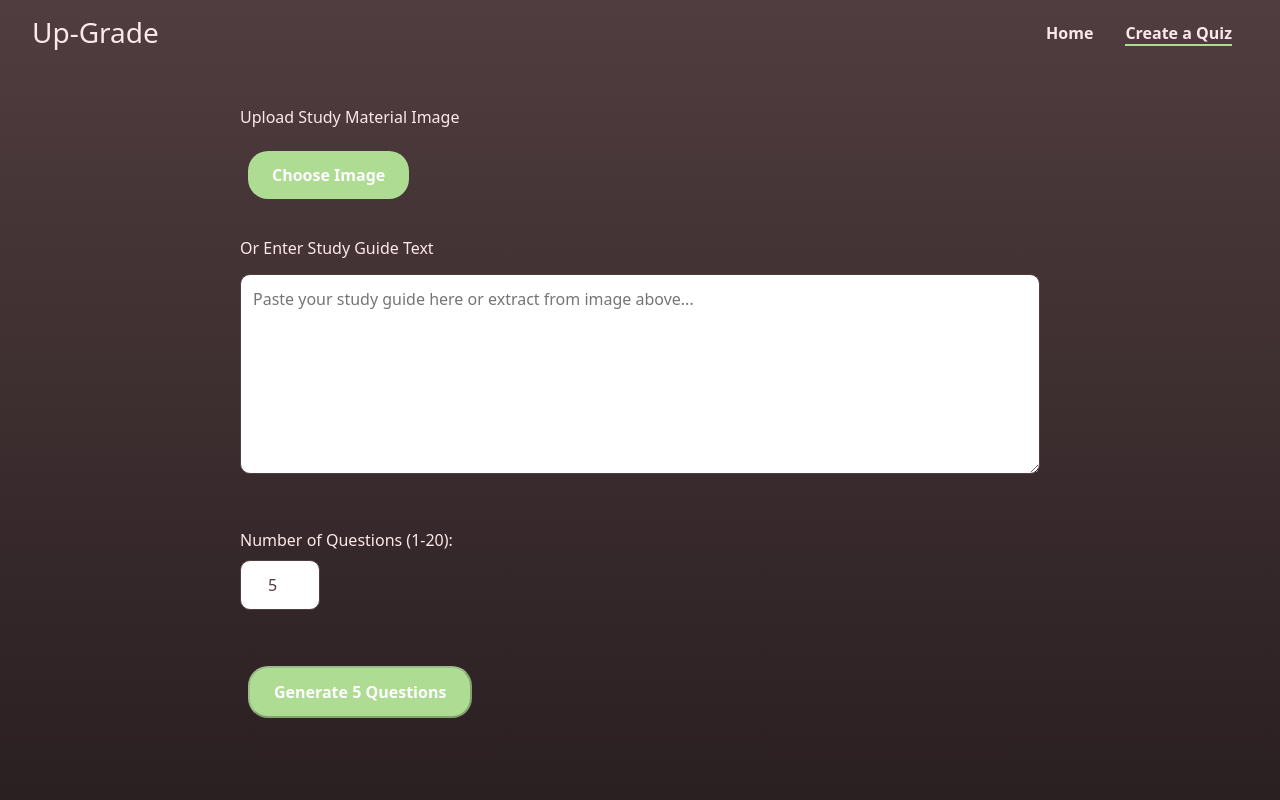
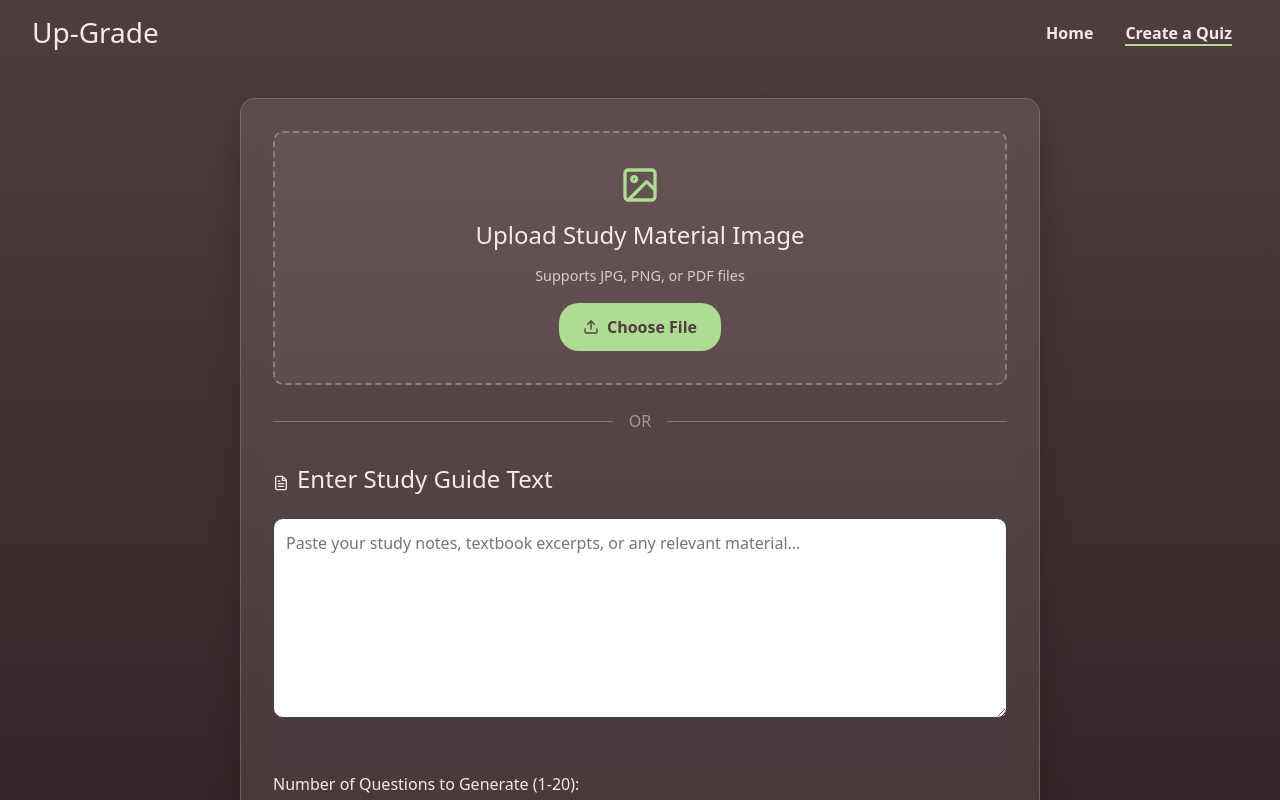
Before and after one commit to NeverWL/quizMe, a React (Vite) app: page /QuizPage in a window 1280 px wide. Shown: the top 800 px of the page. Built offline with nearby package versions, Linux system fonts and the light colour scheme; no server answers.

Commit message:
Changed upload study material page to look a lot nicer with image display and cool dotted line box. Way sleeker and more professional.

```diff
--- a/package.json
+++ b/package.json
@@ -20,6 +20,7 @@
     "firebase": "^11.6.0",
     "react": "^19.0.0",
     "react-dom": "^19.0.0",
+    "react-icons": "^5.5.0",
     "react-router-dom": "^7.5.0",
     "tesseract.js": "^6.0.0"
   },
--- a/src/pages/QuizPage.jsx
+++ b/src/pages/QuizPage.jsx
@@ -3,6 +3,7 @@ import { useState, useEffect, useRef } from "react";
 import { GoogleGenerativeAI } from "@google/generative-ai";
 import Tesseract from "tesseract.js";
 import wordLess from '../assets/upGradeWordless.png';
+import { FiUpload, FiFileText, FiImage, FiX } from "react-icons/fi";
 
 export default function QuizPage() {
   // Quiz state
@@ -26,7 +27,7 @@ export default function QuizPage() {
 
   const styles = {
     body: {
-      background: "linear-gradient(to bottom, #503D3F, #2A1F21",
+      background: "linear-gradient(to bottom, #503D3F, #2A1F21)",
       color: "#FDE8E9",
       minHeight: "100vh",
       display: "flex",
@@ -80,14 +81,63 @@ export default function QuizPage() {
       alignItems: "center",
       padding: "2rem",
     },
-    card: {
-      backgroundColor: "rgba(253, 232, 233, 0)",
-      color: "#FDE8E9",
+    uploadCard: {
+      backgroundColor: "rgba(253, 232, 233, 0.1)",
+      backdropFilter: "blur(10px)",
+      border: "1px solid rgba(253, 232, 233, 0.2)",
       borderRadius: "15px",
       padding: "2rem",
       width: "100%",
       maxWidth: "800px",
-      boxShadow: "0 4px 8px rgba(0,0,0,0.2)",
+      boxShadow: "0 8px 32px rgba(0,0,0,0.2)",
+      marginBottom: "2rem",
+    },
+    uploadSection: {
+      display: "flex",
+      flexDirection: "column",
+      alignItems: "center",
+      padding: imagePath ? "1rem" : "2rem",
+      border: imagePath ? "none" : "2px dashed rgba(253, 232, 233, 0.3)",
+      borderRadius: "10px",
+      marginBottom: "1.5rem",
+      transition: "all 0.3s ease",
+      backgroundColor: imagePath ? "transparent" : "rgba(253, 232, 233, 0.05)",
+      minHeight: imagePath ? "auto" : "200px",
+      justifyContent: "center",
+      width: "100%"
+    },
+    uploadIcon: {
+      fontSize: "2.5rem",
+      color: "#ADDC92",
+      marginBottom: "1rem",
+    },
+    uploadText: {
+      color: "#FDE8E9",
+      marginBottom: "1rem",
+      textAlign: "center",
+    },
+    uploadButton: {
+      backgroundColor: "#ADDC92",
+      color: "#503D3F",
+      borderRadius: "20px",
+      border: "none",
+      fontWeight: "bold",
+      padding: "0.75rem 1.5rem",
+      cursor: "pointer",
+      display: "flex",
+      alignItems: "center",
+      gap: "0.5rem",
+      transition: "all 0.3s ease",
+    },
+    textSection: {
+      marginTop: "2rem",
+    },
+    sectionHeader: {
+      display: "flex",
+      alignItems: "center",
+      gap: "0.5rem",
+      color: "#FDE8E9",
+      marginBottom: "1rem",
     },
     title: {
       color: "#FDE8E9",
@@ -99,7 +149,7 @@ export default function QuizPage() {
       textDecoration: "none",
       color: "#FFFFFF",
       borderRadius: "20px",
-      border: "nonex",
+      border: "none",
       fontWeight: "bold",
       padding: "0.75rem 1.5rem",
       margin: "0.5rem",
@@ -114,7 +164,7 @@ export default function QuizPage() {
       textDecoration: "none",
       color: "#FFFFFF",
       borderRadius: "20px",
-      border: "!px solid #503D3F",
+      border: "1px solid #503D3F",
       fontWeight: "bold",
       padding: "0.75rem 1.5rem",
       margin: "0.5rem",
@@ -141,12 +191,40 @@ export default function QuizPage() {
       marginBottom: "1rem",
       resize: "vertical",
     },
+    imagePreviewContainer: {
+      position: "relative",
+      width: "100%",
+      maxWidth: "600px",
+      margin: "0 auto",
+      textAlign: "center"
+    },
     imagePreview: {
       maxWidth: "100%",
-      maxHeight: "200px",
+      maxHeight: "300px",
       borderRadius: "10px",
-      margin: "1rem 0",
-      border: "2px dashed #503D3F",
+      objectFit: "contain",
+      background: "rgba(0,0,0,0.1)",
+      padding: "10px",
+      boxShadow: "0 2px 8px rgba(0,0,0,0.1)"
+    },
+    closeButton: {
+      position: "absolute",
+      top: "10px",
+      right: "10px",
+      background: "rgba(0,0,0,0.7)",
+      color: "white",
+      border: "none",
+      borderRadius: "50%",
+      width: "30px",
+      height: "30px",
+      display: "flex",
+      alignItems: "center",
+      justifyContent: "center",
+      cursor: "pointer",
+      zIndex: 10,
+      "&:hover": {
+        background: "rgba(0,0,0,0.9)"
+      }
     },
     questionCard: {
       backgroundColor: "#FDE8E9",
@@ -188,7 +266,6 @@ export default function QuizPage() {
       textAlign: "center",
       padding: "1rem",
     },
-    // New styles for quiz feedback
     correctAnswer: {
       backgroundColor: "#ADDC92",
       borderColor: "#ADDC92",
@@ -232,6 +309,17 @@ export default function QuizPage() {
       backgroundColor: "#503D3F",
       color: "#FDE8E9",
       borderColor: "#503D3F",
+    },
+    divider: {
+      display: "flex",
+      alignItems: "center",
+      margin: "1.5rem 0",
+      color: "rgba(253, 232, 233, 0.5)"
+    },
+    dividerLine: {
+      flex: 1,
+      height: "1px",
+      backgroundColor: "rgba(253, 232, 233, 0.3)"
     }
   };
 
@@ -299,8 +387,8 @@ export default function QuizPage() {
         model: "gemini-1.5-flash-latest"
       });
 
-      const prompt = `
-      Given the following study guide, generate a ${questionCount}-question multiple choice quiz.
+      const prompt =
+      `Given the following study guide, generate a ${questionCount}-question multiple choice quiz.
       For each question, provide:
       - A clear question related to the study material
       - 4 plausible answer choices (a, b, c, d)
@@ -318,8 +406,7 @@ export default function QuizPage() {
       Return only a valid JSON array of these question objects.
 
       Study Guide:
-      ${studyGuide}
-      `;
+      ${studyGuide}`;
 
       const result = await model.generateContent(prompt);
       const response = await result.response;
@@ -400,11 +487,16 @@ export default function QuizPage() {
 
       <main style={styles.main}>
         {questions.length === 0 ? (
-          // Study guide input section
-          <div style={styles.textBody}>
-
-            <div style={{ marginBottom: "2rem" }}>
-              <h6 style={styles.headerText}>Upload Study Material Image</h6>
+          <div style={styles.uploadCard}>
+            {/* Image Upload Section */}
+            <div style={styles.uploadSection}>
+              {!imagePath ? (
+                <>
+                  <FiImage style={styles.uploadIcon} />
+                  <h4 style={styles.uploadText}>Upload Study Material Image</h4>
+                  <p style={{ ...styles.uploadText, opacity: 0.8, fontSize: "0.9rem" }}>
+                    Supports JPG, PNG, or PDF files
+                  </p>
                   <input
                     type="file"
                     onChange={handleImageChange}
@@ -412,52 +504,96 @@ export default function QuizPage() {
                     id="imageUpload"
                     accept="image/*"
                   />
-              <label htmlFor="imageUpload" style={styles.button}>
-                Choose Image
+                  <label htmlFor="imageUpload" style={styles.uploadButton}>
+                    <FiUpload /> Choose File
                   </label>
-              {imagePath && (
-                <>
-                  <img src={imagePath} style={styles.imagePreview} alt="Uploaded study material"/>
+                </>
+              ) : (
+                <div style={styles.imagePreviewContainer}>
                   <button
-                    onClick={handleExtractText}
-                    style={styles.button}
-                    disabled={isExtracting}
+                    onClick={() => setImagePath("")}
+                    style={styles.closeButton}
                   >
-                    {isExtracting ? "Extracting..." : "Extract Text"}
+                    <FiX />
                   </button>
-                </>
+                  <img
+                    src={imagePath}
+                    style={styles.imagePreview}
+                    alt="Uploaded study material"
+                  />
+                </div>
               )}
             </div>
 
-            <div style={{ marginBottom: "2rem" }}>
-              <h6 style={styles.headerText}>Or Enter Study Guide Text</h6>
+            {/* Extract Button - Only shows when image is uploaded */}
+            {imagePath && (
+              <button
+                onClick={handleExtractText}
+                style={{
+                  ...styles.button,
+                  width: "100%",
+                  maxWidth: "300px",
+                  margin: "0 auto 1.5rem",
+                  display: "block"
+                }}
+                disabled={isExtracting}
+              >
+                {isExtracting ? "Extracting Text..." : "Extract Text from Image"}
+              </button>
+            )}
+
+            {/* Divider - Only shows when no image is uploaded or after text extraction */}
+            {(!imagePath || studyGuide) && (
+              <div style={styles.divider}>
+                <div style={styles.dividerLine}></div>
+                <span style={{ margin: "0 1rem" }}>OR</span>
+                <div style={styles.dividerLine}></div>
+              </div>
+            )}
+
+            {/* Text Input Section */}
+            <div style={styles.textSection}>
+              <div style={styles.sectionHeader}>
+                <FiFileText />
+                <h4>Enter Study Guide Text</h4>
+              </div>
               <textarea
                 ref={textareaRef}
                 style={styles.textarea}
                 value={studyGuide}
                 onChange={(e) => setStudyGuide(e.target.value)}
-                placeholder="Paste your study guide here or extract from image above..."
+                placeholder="Paste your study notes, textbook excerpts, or any relevant material..."
               />
             </div>
 
-            <div style={{ marginBottom: "2rem" }}>
+            {/* Question Count and Generate Button */}
+            <div style={{ marginTop: "2rem" }}>
               <label style={styles.questionsText}>
-                Number of Questions (1-20):
+                Number of Questions to Generate (1-20):
               </label>
               <input
                 type="number"
-                style={{ ...styles.input, width: "80px", textAlign: "center" }}
+                style={{
+                  ...styles.input,
+                  width: "80px",
+                  textAlign: "center",
+                  marginBottom: "2rem"
+                }}
                 min="1"
                 max="20"
                 value={questionCount || ''}
                 onChange={handleQuestionCountChange}
               />
-            </div>
 
-            <div style = {{marginBottom: "2rem", }}>
               <button
                 onClick={generateQuiz}
-              style={styles.secondaryButton}
+                style={{
+                  ...styles.secondaryButton,
+                  width: "100%",
+                  padding: "1rem",
+                  fontSize: "1.1rem",
+                  boxShadow: "0 4px 6px rgba(0,0,0,0.1)"
+                }}
                 disabled={!studyGuide.trim() || isExtracting || !questionCount}
               >
                 Generate {questionCount} Question{questionCount !== 1 ? 's' : ''}
@@ -465,7 +601,6 @@ export default function QuizPage() {
             </div>
           </div>
         ) : (
-          // Updated Quiz interface
           <div style={styles.questionCard}>
             <h2 style={{ color: "#503D3F", marginBottom: "1rem" }}>
               Question {current + 1} of {questions.length}
@@ -551,12 +686,6 @@ export default function QuizPage() {
           </div>
         )}
       </main>
-
-      {/*<footer style={styles.footer}>
-        <p>
-          Project by Daniel M., Zheng C., Donovan T., and Jared L.
-        </p>
-      </footer>*/}
     </div>
   );
 }
```
Also changed, not shown: 1 other file (tests, documents, lock files or other folders). Lines whose indentation alone changed are shown as unchanged.
